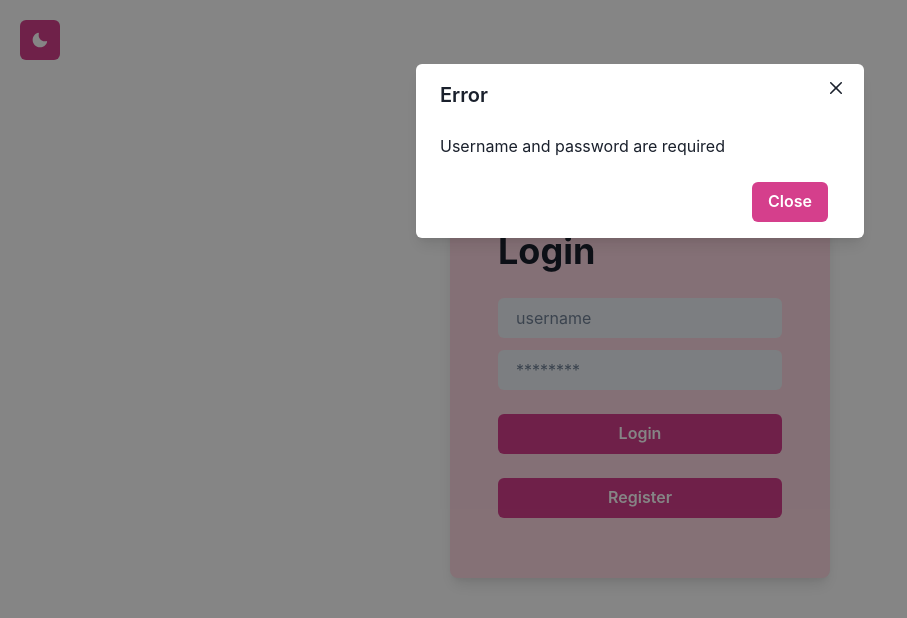
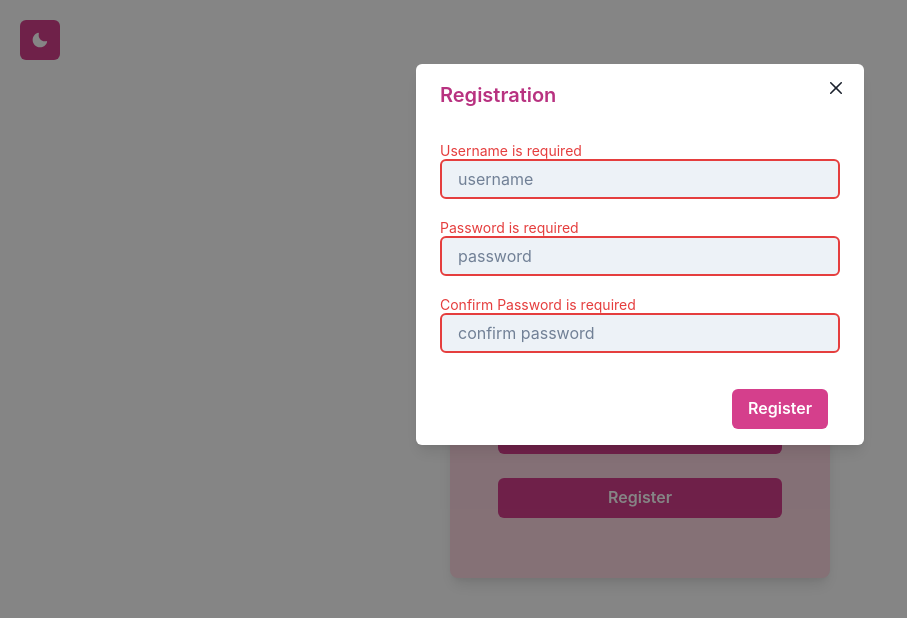
Before and after one commit to mrinfinidy/3d-viewer, a React (Create React App) app: page / in a window 1280 px wide. Both pictures are taken after a click on the button "Register". Shown: the top 618 px of the page, without its empty margins (0-907 px from the left). Built offline with nearby package versions, Linux system fonts and the light colour scheme.

Commit message:
Create registration form

```diff
--- /dev/null
+++ b/src/components/registration.tsx
@@ -0,0 +1,177 @@
+import {
+    Modal,
+    ModalOverlay,
+    ModalContent,
+    ModalHeader,
+    ModalFooter,
+    ModalBody,
+    ModalCloseButton,
+    Button,
+    Flex,
+    Input,
+    FormControl,
+    FormHelperText,
+    FormErrorMessage,
+    useColorModeValue
+} from '@chakra-ui/react';
+import { useState } from 'react';
+
+interface RegistrationProps {
+    isOpen: boolean;
+    onClose: () => void;
+}
+
+const Registration: React.FC<RegistrationProps> = ({ isOpen, onClose }) => {
+    const [username, setUsername] = useState('');
+    const [password, setPassword] = useState('');
+    const [confirmPassword, setConfirmPassword] = useState('');
+
+    const titleColor = useColorModeValue('pink.600', 'pink.100');
+
+    return (
+        <Modal isOpen={isOpen} onClose={onClose}>
+            <ModalOverlay />
+            <ModalContent>
+                <ModalHeader color={titleColor} >Registration</ModalHeader>
+                <ModalCloseButton />
+                <ModalBody>
+                    <RegistrationForm
+                        username={username}
+                        setUsername={setUsername}
+                        password={password}
+                        setPassword={setPassword}
+                        confirmPassword={confirmPassword}
+                        setConfirmPassword={setConfirmPassword}
+                    />
+                </ModalBody>
+                <ModalFooter>
+                    <Button
+                        colorScheme="pink"
+                        mr={3}
+                        onClick={ () => submitRegistration(username, password, confirmPassword) }
+                    >
+                        Register
+                    </Button>
+                </ModalFooter>
+            </ModalContent>
+        </Modal>
+    );
+};
+
+interface RegistrationFormProps {
+    username: string;
+    setUsername: (username: string) => void;
+    password: string;
+    setPassword: (password: string) => void;
+    confirmPassword: string;
+    setConfirmPassword: (confirmPassword: string) => void;
+}
+
+const RegistrationForm: React.FC<RegistrationFormProps> = ({
+    username,
+    setUsername,
+    password,
+    setPassword,
+    confirmPassword,
+    setConfirmPassword,
+}) => {
+    const focusBorderColor = useColorModeValue('pink.600', 'pink.100');
+
+    const usernameInvalid = username === ''
+    const passwordInvalid = password === ''
+    const confirmPasswordInvalid = confirmPassword === ''
+
+    return (
+        <>
+            <FormControl isInvalid={usernameInvalid} isRequired>
+                {usernameInvalid ? (
+                    <FormErrorMessage>
+                        Username is required
+                    </FormErrorMessage>
+                ) : (
+                    <FormHelperText>
+                        Enter a username
+                    </FormHelperText>
+                )}
+                <Input
+                    placeholder="username"
+                    variant="filled"
+                    mb={3}
+                    focusBorderColor={focusBorderColor}
+                    onChange={(e) => setUsername(e.target.value)}
+                    onKeyPress={(e) => {
+                        submitRegistration(username, password, confirmPassword);
+                    }}
+                    type="text"
+                />
+            </FormControl>
+            <FormControl isInvalid={passwordInvalid} isRequired>
+                {passwordInvalid ? (
+                    <FormErrorMessage>
+                        Password is required
+                    </FormErrorMessage>
+                ) : (
+                    <FormHelperText>
+                        Enter a password
+                    </FormHelperText>
+                )}
+                <Input
+                    placeholder="password"
+                    variant="filled"
+                    mb={3}
+                    focusBorderColor={focusBorderColor}
+                    onChange={(e) => setPassword(e.target.value)}
+                    onKeyPress={(e) => {
+                        submitRegistration(username, password, confirmPassword);
+                    }}
+                />
+            </FormControl>
+            <FormControl isInvalid={confirmPasswordInvalid} isRequired>
+                {confirmPasswordInvalid ? (
+                    <FormErrorMessage>
+                        Confirm Password is required
+                    </FormErrorMessage>
+                ) : (
+                    <FormHelperText>
+                        Confirm your password
+                    </FormHelperText>
+                )}
+                <Input
+                    placeholder="confirm password"
+                    variant="filled"
+                    mb={3}
+                    focusBorderColor={focusBorderColor}
+                    onChange={(e) => setConfirmPassword(e.target.value)}
+                    onKeyPress={(e) => {
+                        submitRegistration(username, password, confirmPassword);
+                    }}
+                />
+            </FormControl>
+        </>
+    );
+};
+
+function submitRegistration (
+    username: string,
+    password: string,
+    confirmPassword: string,
+) {
+    console.log('register');
+    console.log(username);
+    console.log(password);
+    console.log(confirmPassword);
+
+    if (username && password && confirmPassword) {
+        if (password === confirmPassword
+            && password.length > 0
+            && confirmPassword.length > 0) {
+            console.log('registration successful');
+        } else if (password !== confirmPassword){
+            console.log('passwords do not match');
+        }
+    } else if (!username || !password || !confirmPassword ) {
+        console.log('all fields are required');
+    }
+}
+
+export default Registration;
--- a/src/pages/Login.tsx
+++ b/src/pages/Login.tsx
@@ -11,6 +11,7 @@ import {
     useColorModeValue,
 } from '@chakra-ui/react';
 import MyAlert from '../components/my-alert';
+import Registration from '../components/registration';
 import ThemeToggleButton from '../components/theme-toggle-button';
 import axios from 'axios';
 
@@ -22,6 +23,7 @@ const Login: React.FC<LoginProps> = ({ loginSuccess }) => {
     const [username, setUsername] = React.useState('');
     const [password, setPassword] = React.useState('');
     const [isMyAlertOpen, setMyAlertOpen] = React.useState(false);
+    const [isRegistrationOpen, setRegistrationOpen] = React.useState(false);
     const [alertTitle, setAlertTitle] = React.useState('');
     const [alertMessage, setAlertMessage] = React.useState('');
 
@@ -66,11 +68,12 @@ const Login: React.FC<LoginProps> = ({ loginSuccess }) => {
         }
     }
 
-    const closeModal = () => {
-        setMyAlertOpen(false);
+    const openRegistration = () => {
+        setRegistrationOpen(true);
     }
 
     const formBackground = useColorModeValue('pink.100', 'gray.700');
+    const focusBorderColor = useColorModeValue('pink.600', 'pink.100');
 
     return (
         <>
@@ -87,6 +90,7 @@ const Login: React.FC<LoginProps> = ({ loginSuccess }) => {
                     placeholder="username"
                     variant="filled"
                     mb={3}
+                    focusBorderColor={focusBorderColor}
                     onChange={(e) => setUsername(e.target.value)}
                     onKeyPress={(e) => {
                         if (e.key === 'Enter') {
@@ -100,6 +104,7 @@ const Login: React.FC<LoginProps> = ({ loginSuccess }) => {
                     type="password"
                     variant="filled"
                     mb={6}
+                    focusBorderColor={focusBorderColor}
                     onChange={(e) => setPassword(e.target.value)}
                     onKeyPress={(e) => {
                         if (e.key === 'Enter') {
@@ -122,15 +127,19 @@ const Login: React.FC<LoginProps> = ({ loginSuccess }) => {
                 <Button
                     colorScheme="pink"
                     mb={3}
-                    onClick={() => submitLogin(username, password)}
+                    onClick={() => openRegistration()}
                 >
                     Register
                 </Button>
+                <Registration
+                    isOpen={isRegistrationOpen}
+                    onClose={() => setRegistrationOpen(false)}
+                />
                 <MyAlert
                     title={alertTitle}
                     message={alertMessage}
                     isOpen={isMyAlertOpen}
-                    onClose={closeModal}
+                    onClose={() => setMyAlertOpen(false)}
                 />
             </Flex>
         </Flex>
```
